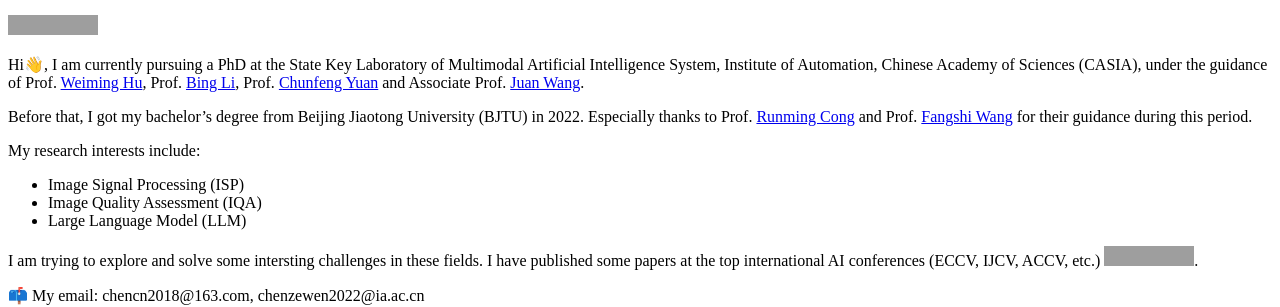
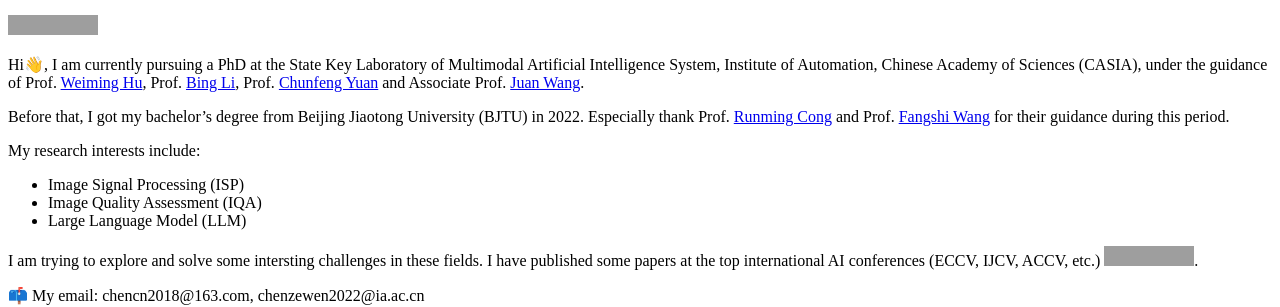
Before and after one commit to chencn2020/chencn2020.github.io, a Jekyll site: the page built from _pages/includes/intro.md, in a window 1280 px wide, cut to the strip 462-769 px from the top of the page. Built offline with Jekyll 4.4.1, drawn with Linux system fonts in a browser that asks for light colours; our own code applies the rules of GitHub Pages for plain Markdown files; grey boxes are pictures that could not be loaded.

Commit message:
更新 intro.md

```diff
--- a/_pages/includes/intro.md
+++ b/_pages/includes/intro.md
@@ -1,7 +1,7 @@
 
 Hi👋, I am currently pursuing a PhD at the State Key Laboratory of Multimodal Artificial Intelligence System, Institute of Automation, Chinese Academy of Sciences (CASIA), under the guidance of Prof. [Weiming Hu](https://people.ucas.ac.cn/~huweiming), Prof. [Bing Li](https://people.ucas.edu.cn/~bingli), Prof. [Chunfeng Yuan](https://people.ucas.ac.cn/~yuanchunfeng) and Associate Prof. [Juan Wang](https://people.ucas.ac.cn/~wangjuan).
 
-Before that, I got my bachelor’s degree from Beijing Jiaotong University (BJTU) in 2022. Especially thanks to  Prof. [Runming Cong](https://rmcong.github.io/MVPLab.html) and Prof. [Fangshi Wang](https://faculty.bjtu.edu.cn/rjxy/773.html) for their guidance during this period.
+Before that, I got my bachelor’s degree from Beijing Jiaotong University (BJTU) in 2022. Especially thank Prof. [Runming Cong](https://rmcong.github.io/MVPLab.html) and Prof. [Fangshi Wang](https://faculty.bjtu.edu.cn/rjxy/773.html) for their guidance during this period.
 
 My research interests include:
 
```
